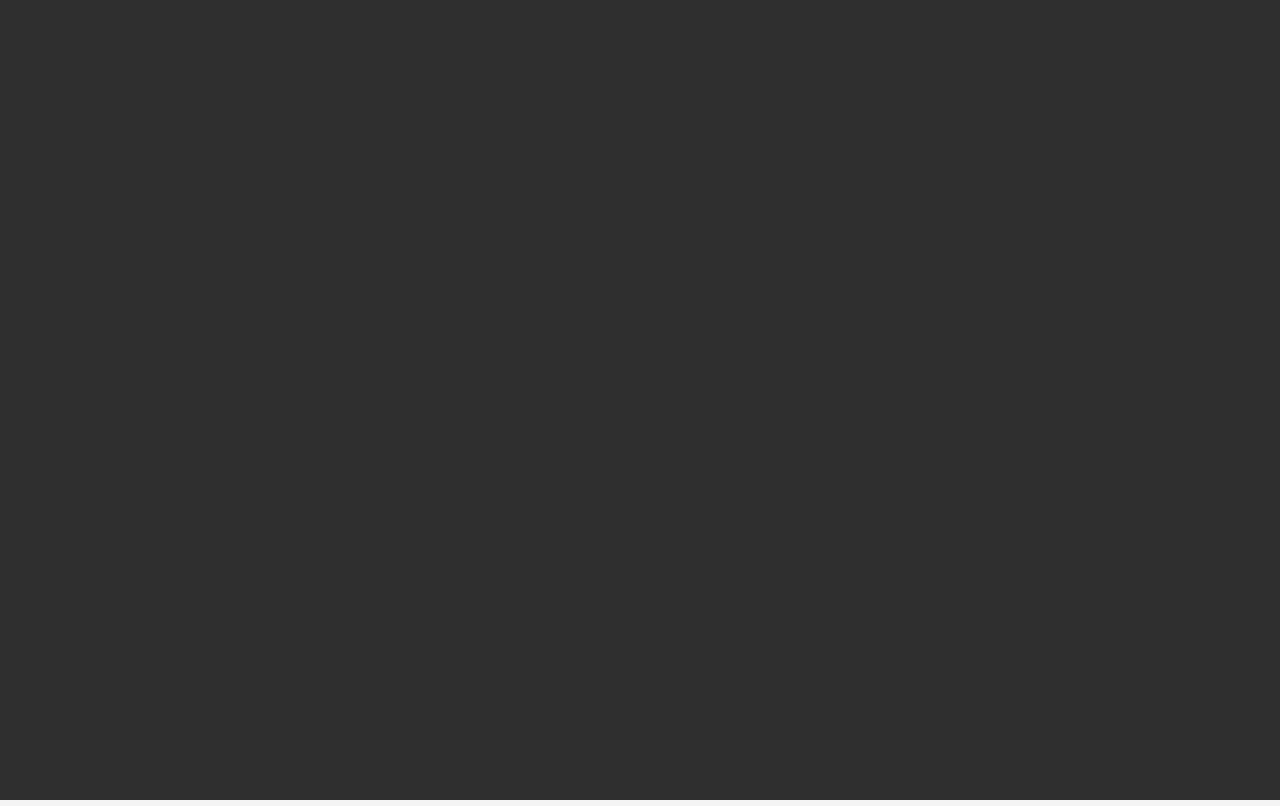
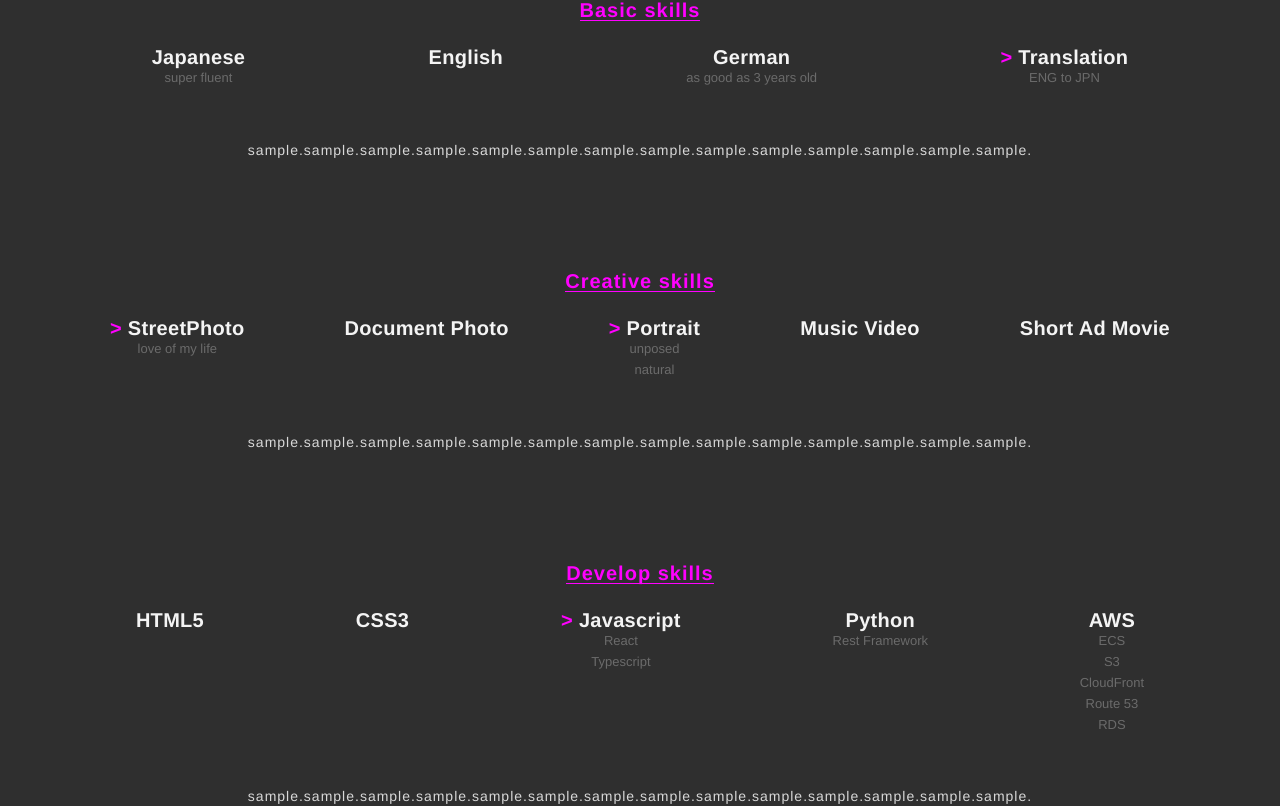
Before and after one commit to Zett-8/tk.dev, a React app: page / in a window 1280 px wide. Shown: the part 2400-3206 px from the top of the page. Built offline with nearby package versions, Linux system fonts and the light colour scheme.

Commit message:
add skills

```diff
--- a/src/components/skills_and_resume.js
+++ b/src/components/skills_and_resume.js
@@ -2,6 +2,104 @@ import React from 'react'
 
 export default () => {
   return (
-    <div id="skills">skills and resume</div>
+    <div id="SR">
+      <div className="SRWrapper">
+
+        <div className="skills">
+          <p className="skills__title">Basic skills</p>
+          <div className="skills__eachSkills">
+            <div className="sBox">
+              <p className="top">Japanese</p>
+              <p className="under">super fluent</p>
+            </div>
+            <div className="sBox">
+              <p className="top">English</p>
+              <p className="under"> </p>
+            </div>
+            <div className="sBox">
+              <p className="top">German</p>
+              <p className="under">as good as 3 years old</p>
+            </div>
+            <div className="sBox">
+              <p className="top">
+                <span className="arrow">&gt; </span>
+                Translation
+              </p>
+              <p className="under">ENG to JPN</p>
+            </div>
+          </div>
+
+          <div className="skills__desc">
+            sample.sample.sample.sample.sample.sample.sample.sample.sample.sample.sample.sample.sample.sample.
+          </div>
+
+          <p className="skills__title">Creative skills</p>
+          <div className="skills__eachSkills">
+            <div className="sBox">
+              <p className="top">
+                <span className="arrow">&gt; </span>
+                StreetPhoto
+              </p>
+              <p className="under">love of my life</p>
+            </div>
+            <div className="sBox">
+              <p className="top">Document Photo</p>
+            </div>
+            <div className="sBox">
+              <p className="top">
+                <span className="arrow">&gt; </span>
+                Portrait
+              </p>
+              <p className="under">unposed<br />natural</p>
+            </div>
+            <div className="sBox">
+              <p className="top">Music Video</p>
+            </div>
+            <div className="sBox">
+              <p className="top">Short Ad Movie</p>
+            </div>
+          </div>
+
+          <div className="skills__desc">
+            sample.sample.sample.sample.sample.sample.sample.sample.sample.sample.sample.sample.sample.sample.
+          </div>
+
+          <p className="skills__title">Develop skills</p>
+          <div className="skills__eachSkills">
+            <div className="sBox">
+              <p className="top">HTML5</p>
+            </div>
+            <div className="sBox">
+              <p className="top">CSS3</p>
+            </div>
+            <div className="sBox">
+              <p className="top">
+                <span className="arrow">&gt; </span>
+                Javascript
+              </p>
+              <p className="under">React<br />Typescript</p>
+            </div>
+            <div className="sBox">
+              <p className="top">Python</p>
+              <p className="under">Rest Framework</p>
+            </div>
+            <div className="sBox">
+              <p className="top">AWS</p>
+              <p className="under">ECS<br />S3<br />CloudFront<br />Route 53<br />RDS</p>
+            </div>
+          </div>
+
+          <div className="skills__desc">
+            sample.sample.sample.sample.sample.sample.sample.sample.sample.sample.sample.sample.sample.sample.
+          </div>
+        </div>
+
+
+
+        <div className="resume">
+
+        </div>
+      </div>
+    </div>
   )
 }
--- a/src/styles/_base.scss
+++ b/src/styles/_base.scss
@@ -39,6 +39,7 @@ h2 {
   font-size: 2.9rem;
   color: $color-magenta;
   text-decoration-line: underline;
+  padding-bottom: 0.2rem;
 }
 
 h4 {
--- a/src/styles/_skills.scss
+++ b/src/styles/_skills.scss
@@ -1,4 +1,69 @@
-#skills {
-  height: 110vh;
+#SR {
+  display: grid;
+  grid-template-columns: minmax(2rem, 6rem) 1fr minmax(2rem, 6rem);
+
+  min-height: 110vh;
+  height: min-content;
+
   background-color: $color-black;
+
+  @media only screen and (max-width: $screen-small) {
+    grid-template-columns: 2rem 1fr 2rem;
+  }
+
+  .SRWrapper {
+    grid-column: 2 / 3;
+    margin-top: 8rem;
+
+
+    .skills {
+      display: grid;
+
+      &__title {
+        justify-self: center;
+        font-weight: bold;
+        font-size: 2rem;
+        line-height: 2.01rem;
+        color: $color-magenta;
+        letter-spacing: 0.1rem;
+
+        border-bottom: magenta 1px solid;
+
+        margin-bottom: 2rem;
+      }
+
+      &__eachSkills {
+        display: flex;
+        justify-content: space-around;
+        .sBox {
+          text-align: center;
+
+          .arrow { color: $color-magenta; }
+
+          .top {
+            color: $color-white;
+            font-size: 2rem;
+            font-weight: bold;
+            letter-spacing: 0.03rem;
+          }
+
+          .under {
+            color: #6b6b6b;
+            font-weight: normal;
+            font-size: 1.3rem;
+            margin-top: -0.5rem;
+          }
+        }
+      }
+
+      &__desc {
+        color: #d8d8d8;
+        font-size: 1.4rem;
+        letter-spacing: 0.1rem;
+        text-align: center;
+        margin-top: 5rem;
+        margin-bottom: 11rem;
+      }
+    }
+  }
 }
```
